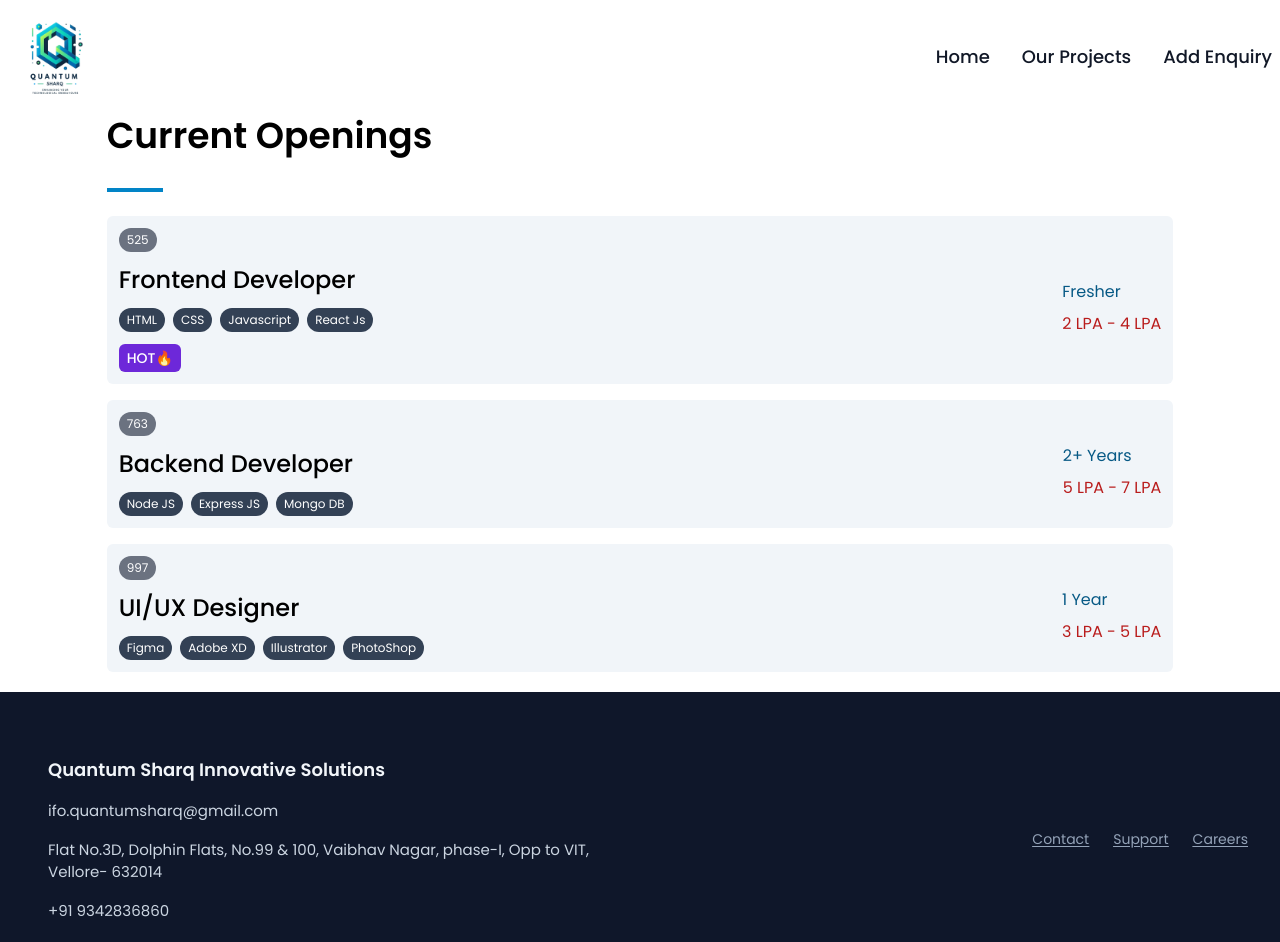
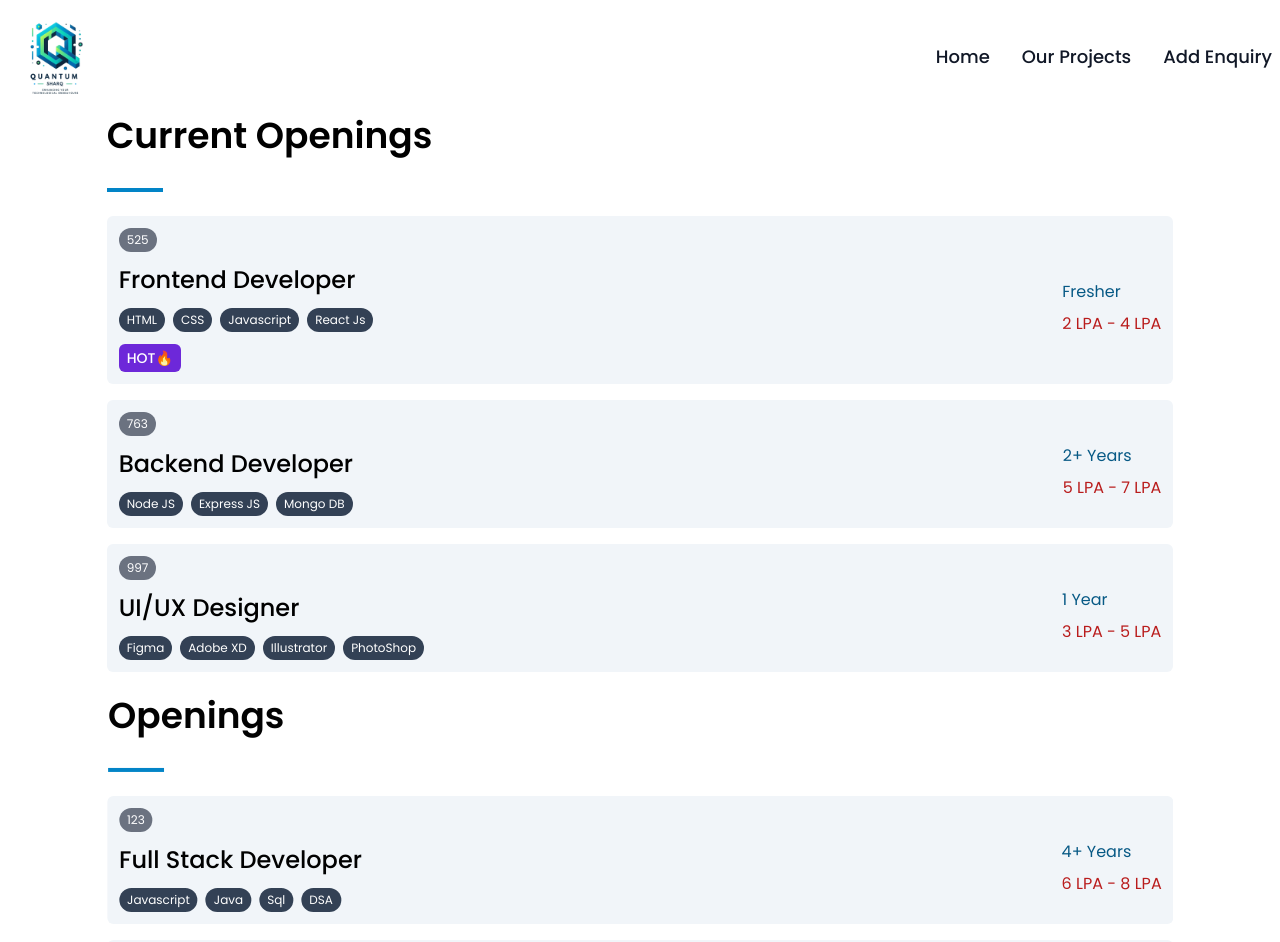
Before and after one commit to svivek19/office-website, a React (Vite) app: page /career in a window 1280 px wide. Shown: the top 942 px of the page. Built offline with nearby package versions, Linux system fonts and the light colour scheme.

Commit message:
opening section finished

```diff
--- a/src/pages/Career.jsx
+++ b/src/pages/Career.jsx
@@ -1,7 +1,11 @@
-import React from "react";
+import React, { useEffect } from "react";
 import jobs from "../json/JobList.json";
 
 const Career = () => {
+  useEffect(() => {
+    window.scrollTo(0, 0);
+  }, []);
+
   return (
     <div className="w-11/12 md:w-5/6 mx-auto mb-5">
       <div data-aos="zoom-in" data-aos-duration="3000">
@@ -17,7 +21,67 @@ const Career = () => {
 
       {jobs.current_openings.map((job) => (
         <div key={job.id}>
-          <div className=" bg-slate-100 hover:bg-slate-200 cursor-pointer transition duration-500 my-6 md:my-4 rounded-md p-3 flex justify-between flex-col md:flex-row md:items-center">
+          <div
+            className=" bg-slate-100 hover:bg-slate-200 cursor-pointer transition duration-500 my-6 md:my-4 rounded-md p-3 flex justify-between flex-col md:flex-row md:items-center"
+            data-aos="fade-left"
+            data-aos-duration="3000"
+          >
+            <div className="flex flex-col  space-y-3">
+              <p className="bg-gray-500 w-fit px-2 py-1 text-white rounded-full text-xs">
+                {job.id}
+              </p>
+              <h1 className="text-2xl font-medium hover:text-sky-700 transition duration-500 cursor-pointer">
+                {job.role}
+              </h1>
+              <h3 className="flex space-x-2 flex-wrap">
+                {job.requirements.map((item, i) => (
+                  <span
+                    key={i}
+                    className="bg-slate-700 w-fit text-white px-2 py-1 rounded-full text-xs select-none"
+                  >
+                    {item}
+                  </span>
+                ))}
+              </h3>
+              <p
+                className={`text-sm font-medium bg-violet-700 w-fit px-2 py-1 rounded-md text-white ${
+                  job.experience === "Fresher" ? "block" : "hidden"
+                }`}
+              >
+                HOT
+                <span className="text-sm animate-fire">🔥</span>
+              </p>
+            </div>
+            <div className="mt-4 flex flex-row space-y-0 md:space-y-2 md:flex-col justify-between">
+              <h4 className="text-base capitalize text-sky-800">
+                {job.experience}
+              </h4>
+              <h5 className="text-base uppercase text-red-700">{job.salary}</h5>
+            </div>
+          </div>
+        </div>
+      ))}
+
+      {/* openings */}
+
+      <div data-aos="zoom-in" data-aos-duration="3000" className="my-6">
+        <div
+          className="mt-1 mb-6 justify-center space-y-8"
+          data-aos="fade-left"
+          data-aos-duration="3000"
+        >
+          <h1 className="text-4xl font-semibold">Openings</h1>
+          <hr className="w-14 border-2 border-sky-600" />
+        </div>
+      </div>
+
+      {jobs.oppenigs.map((job) => (
+        <div key={job.id}>
+          <div
+            className=" bg-slate-100 hover:bg-slate-200 cursor-pointer transition duration-500 my-6 md:my-4 rounded-md p-3 flex justify-between flex-col md:flex-row md:items-center"
+            data-aos="fade-left"
+            data-aos-duration="3000"
+          >
             <div className="flex flex-col  space-y-3">
               <p className="bg-gray-500 w-fit px-2 py-1 text-white rounded-full text-xs">
                 {job.id}
```
